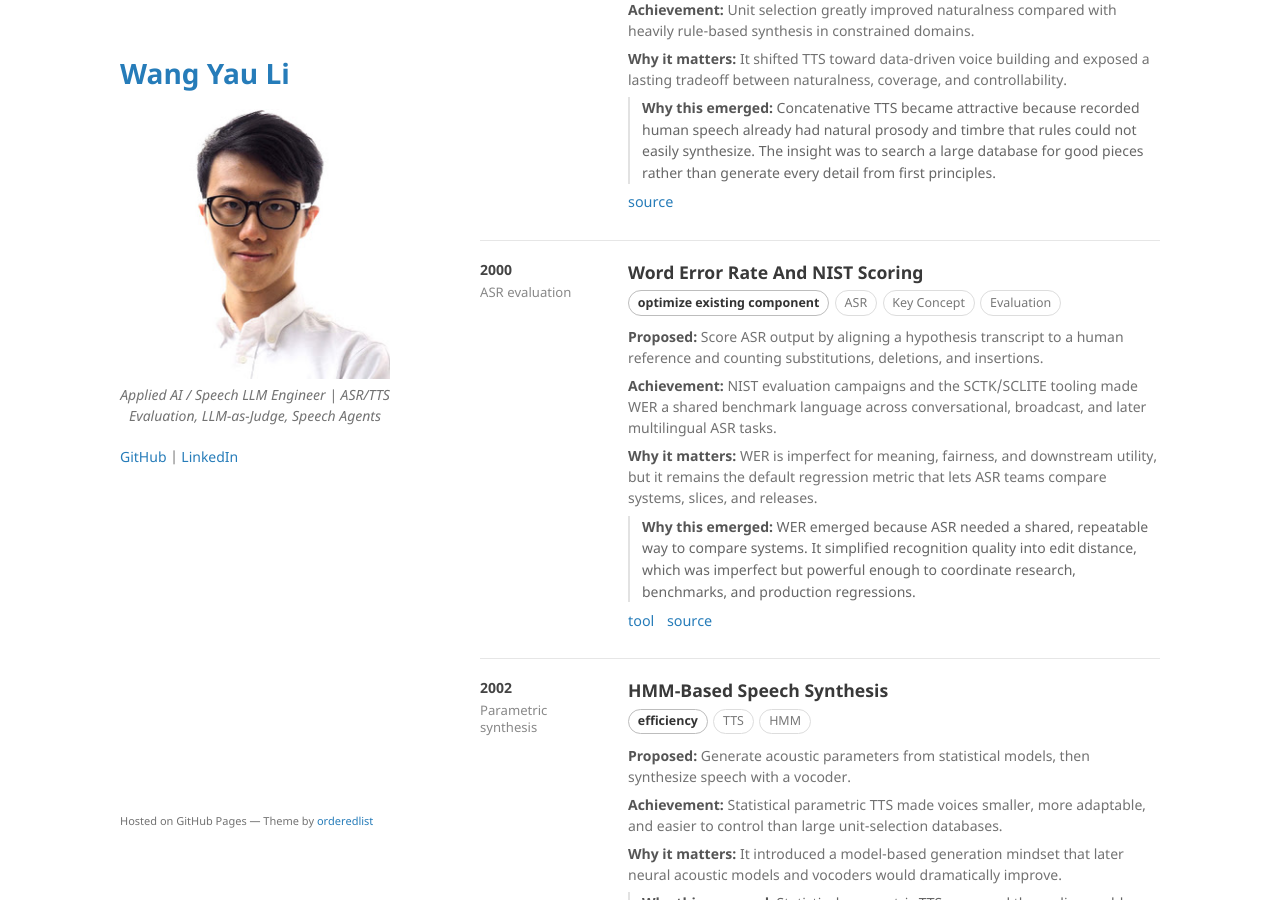
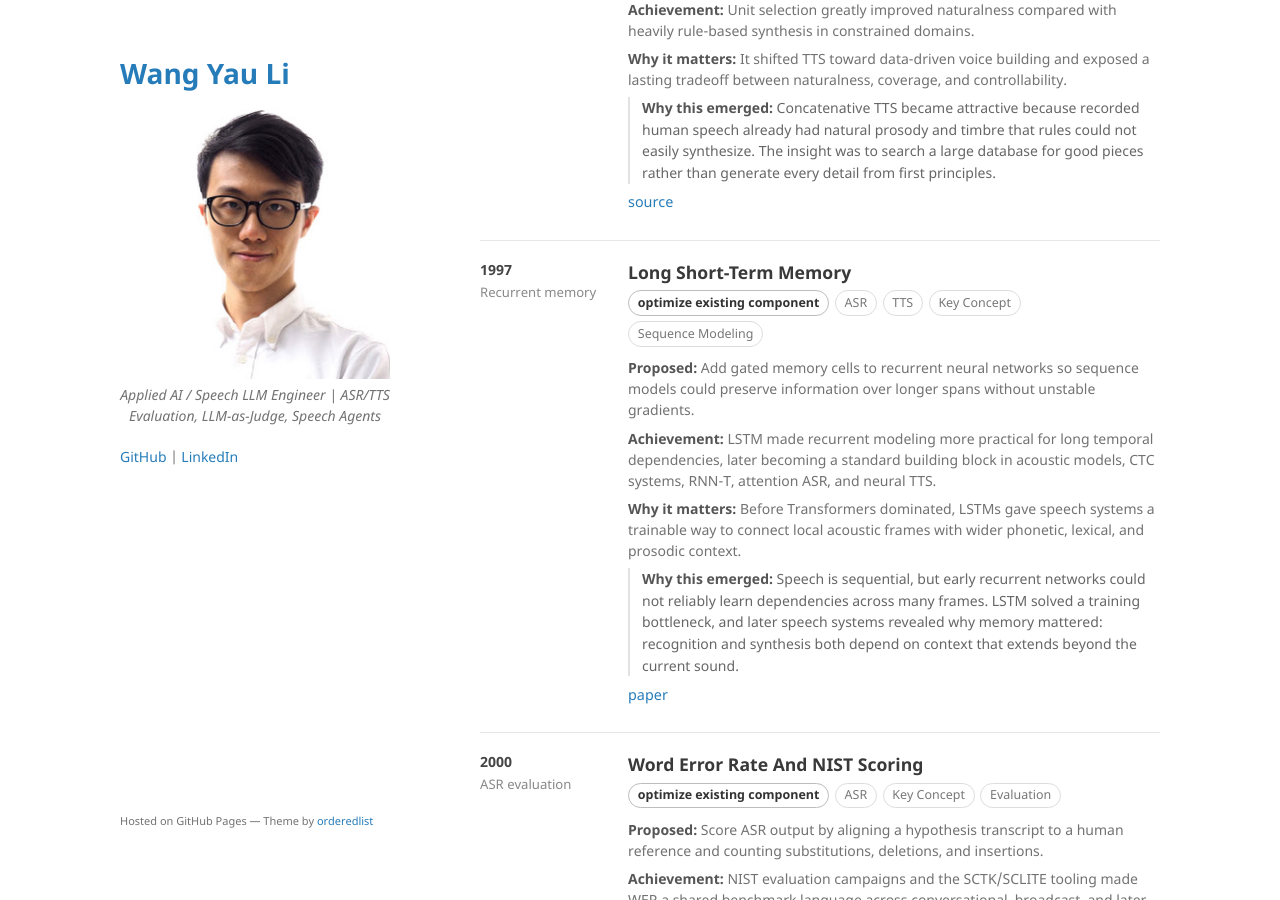
Before and after one commit to kennethli319/kennethli319.github.io, a Jekyll site: the page built from speech-timeline.md, in a window 1280 px wide and 900 px high, scrolled down 5449 px. Built offline with Jekyll 4.4.1, drawn with Linux system fonts in a browser that asks for light colours.

Commit message:
Add LSTM speech timeline milestone

```diff
--- a/speech-timeline.md
+++ b/speech-timeline.md
@@ -362,6 +362,22 @@ title: Speech Timeline
     <p><strong>Why it matters:</strong> It shifted TTS toward data-driven voice building and exposed a lasting tradeoff between naturalness, coverage, and controllability.</p>
     <p class="speech-reflection"><strong>Why this emerged:</strong> Concatenative TTS became attractive because recorded human speech already had natural prosody and timbre that rules could not easily synthesize. The insight was to search a large database for good pieces rather than generate every detail from first principles.</p>
     <p class="speech-source"><a href="https://www.cstr.ed.ac.uk/projects/festival/manual/festival_16.html">source</a></p>
+  </div>
+</section>
+
+<section class="speech-row">
+  <aside class="speech-year">
+    1997
+    <div class="speech-kicker">Recurrent memory</div>
+  </aside>
+  <div class="speech-body">
+    <h2>Long Short-Term Memory</h2>
+    <div class="speech-meta"><span class="speech-impact">optimize existing component</span><span class="speech-tag">ASR</span><span class="speech-tag">TTS</span><span class="speech-tag">Key Concept</span><span class="speech-tag">Sequence Modeling</span></div>
+    <p><strong>Proposed:</strong> Add gated memory cells to recurrent neural networks so sequence models could preserve information over longer spans without unstable gradients.</p>
+    <p><strong>Achievement:</strong> LSTM made recurrent modeling more practical for long temporal dependencies, later becoming a standard building block in acoustic models, CTC systems, RNN-T, attention ASR, and neural TTS.</p>
+    <p><strong>Why it matters:</strong> Before Transformers dominated, LSTMs gave speech systems a trainable way to connect local acoustic frames with wider phonetic, lexical, and prosodic context.</p>
+    <p class="speech-reflection"><strong>Why this emerged:</strong> Speech is sequential, but early recurrent networks could not reliably learn dependencies across many frames. LSTM solved a training bottleneck, and later speech systems revealed why memory mattered: recognition and synthesis both depend on context that extends beyond the current sound.</p>
+    <p class="speech-source"><a href="https://doi.org/10.1162/neco.1997.9.8.1735">paper</a></p>
   </div>
 </section>
 
```
